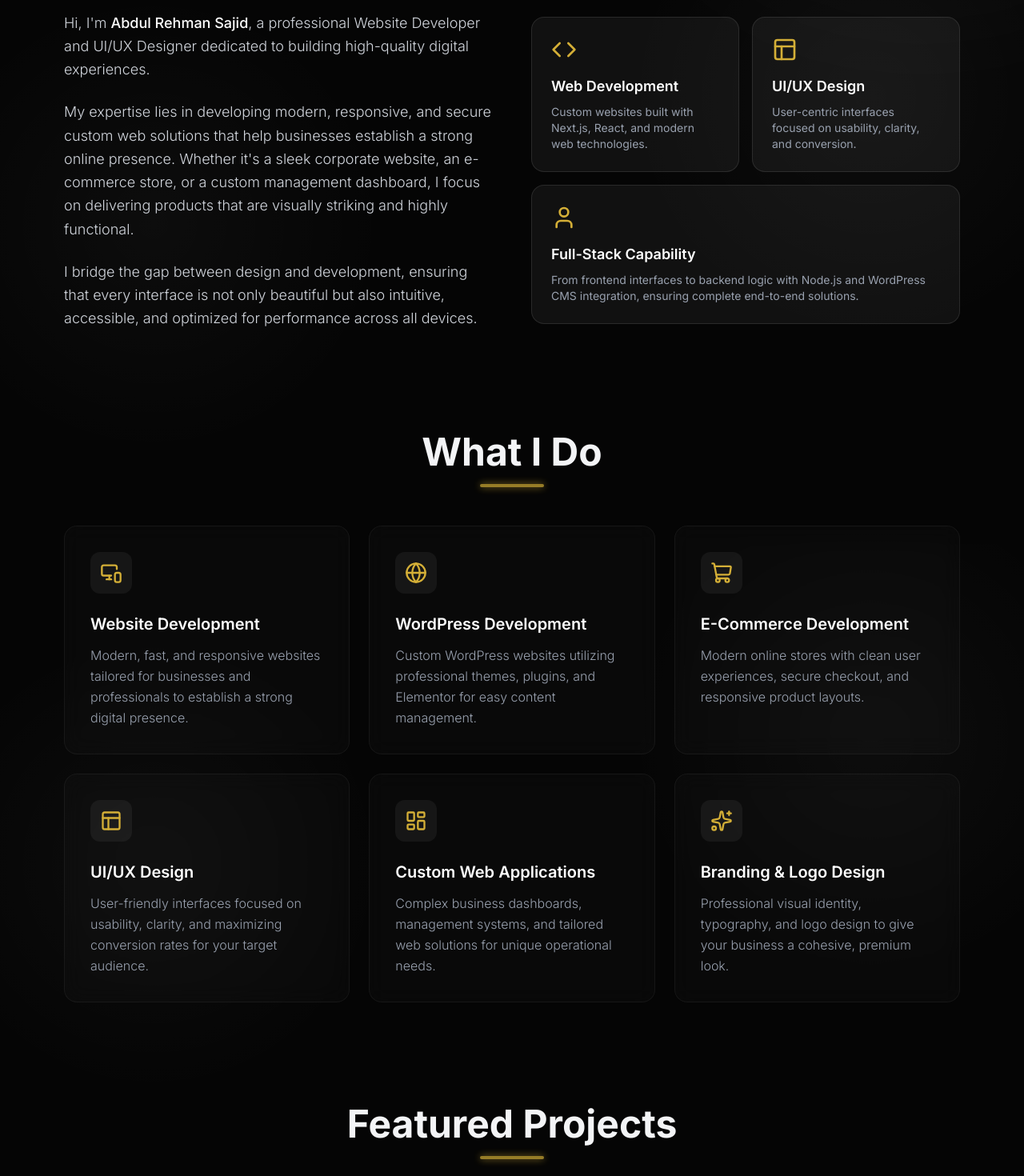
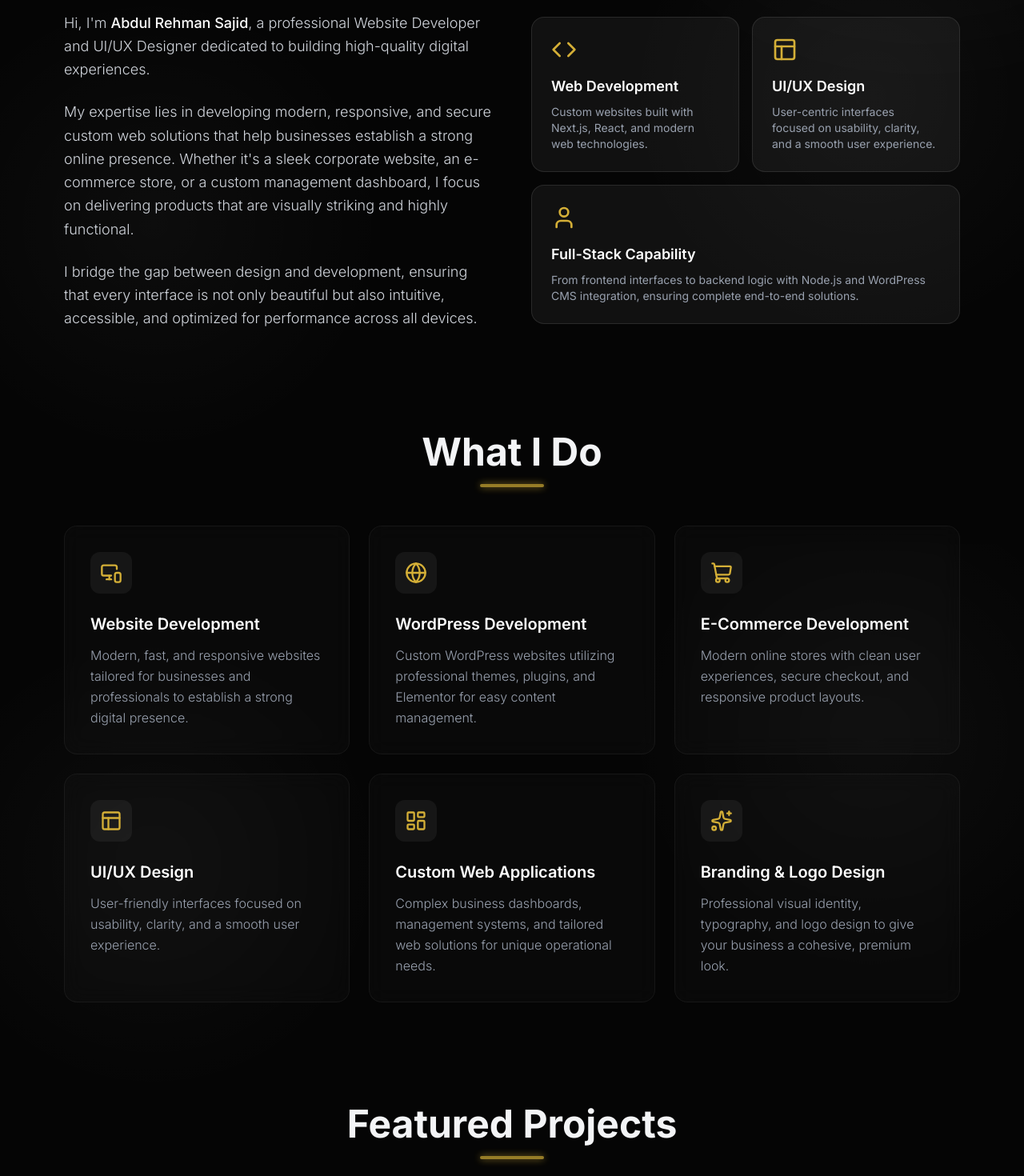
Before and after one commit to arsajid6/portfolioarsajid, a Next.js app: page / in a window 1280 px wide. Shown: the part 920-2390 px from the top of the page at 80% size. Built offline with nearby package versions, Linux system fonts and the light colour scheme.

Commit message:
Final text polish: removed all unsupported conversion and marketing claims to ensure 100% truthfulness

```diff
--- a/src/components/About.tsx
+++ b/src/components/About.tsx
@@ -52,7 +52,7 @@ export default function About() {
             <div className="p-6 bg-white/5 border border-white/10 rounded-2xl">
               <Layout className="w-8 h-8 text-[#d4af37] mb-4" />
               <h3 className="text-lg font-semibold text-white mb-2">UI/UX Design</h3>
-              <p className="text-sm text-gray-400">User-centric interfaces focused on usability, clarity, and conversion.</p>
+              <p className="text-sm text-gray-400">User-centric interfaces focused on usability, clarity, and a smooth user experience.</p>
             </div>
             <div className="p-6 bg-white/5 border border-white/10 rounded-2xl sm:col-span-2">
               <User className="w-8 h-8 text-[#d4af37] mb-4" />
--- a/src/components/Projects.tsx
+++ b/src/components/Projects.tsx
@@ -31,7 +31,7 @@ const projectsData: Project[] = [
     link: "https://hmsecurity.store/",
     caseStudy: {
       overview: "A robust corporate platform tailored for security and surveillance services. It features intuitive navigation and clear service listings.",
-      solution: "Developed a professional business website focusing on performance optimizations designed to maximize client conversion rates."
+      solution: "Developed a professional business website focusing on performance optimizations designed to provide a seamless user experience."
     }
   },
   {
--- a/src/components/Services.tsx
+++ b/src/components/Services.tsx
@@ -21,7 +21,7 @@ const services = [
   },
   {
     title: "UI/UX Design",
-    description: "User-friendly interfaces focused on usability, clarity, and maximizing conversion rates for your target audience.",
+    description: "User-friendly interfaces focused on usability, clarity, and a smooth user experience.",
     icon: Layout,
   },
   {
--- a/src/components/WhyWorkWithMe.tsx
+++ b/src/components/WhyWorkWithMe.tsx
@@ -11,7 +11,7 @@ const benefits = [
   },
   {
     title: "Clean & Modern UI",
-    description: "Professional interfaces designed around usability, keeping your audience engaged and converting.",
+    description: "Professional interfaces designed around usability, clarity, and a consistent user experience.",
     icon: Layout,
   },
   {
```
